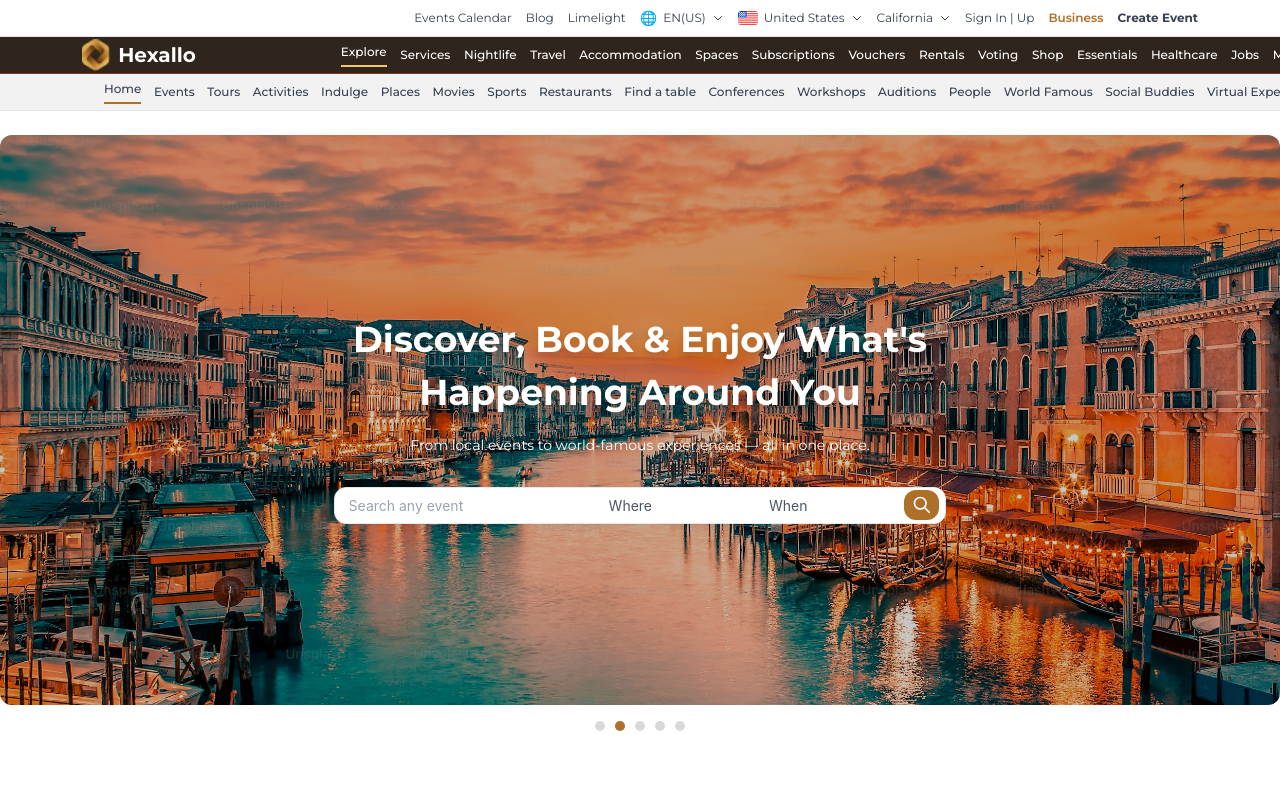
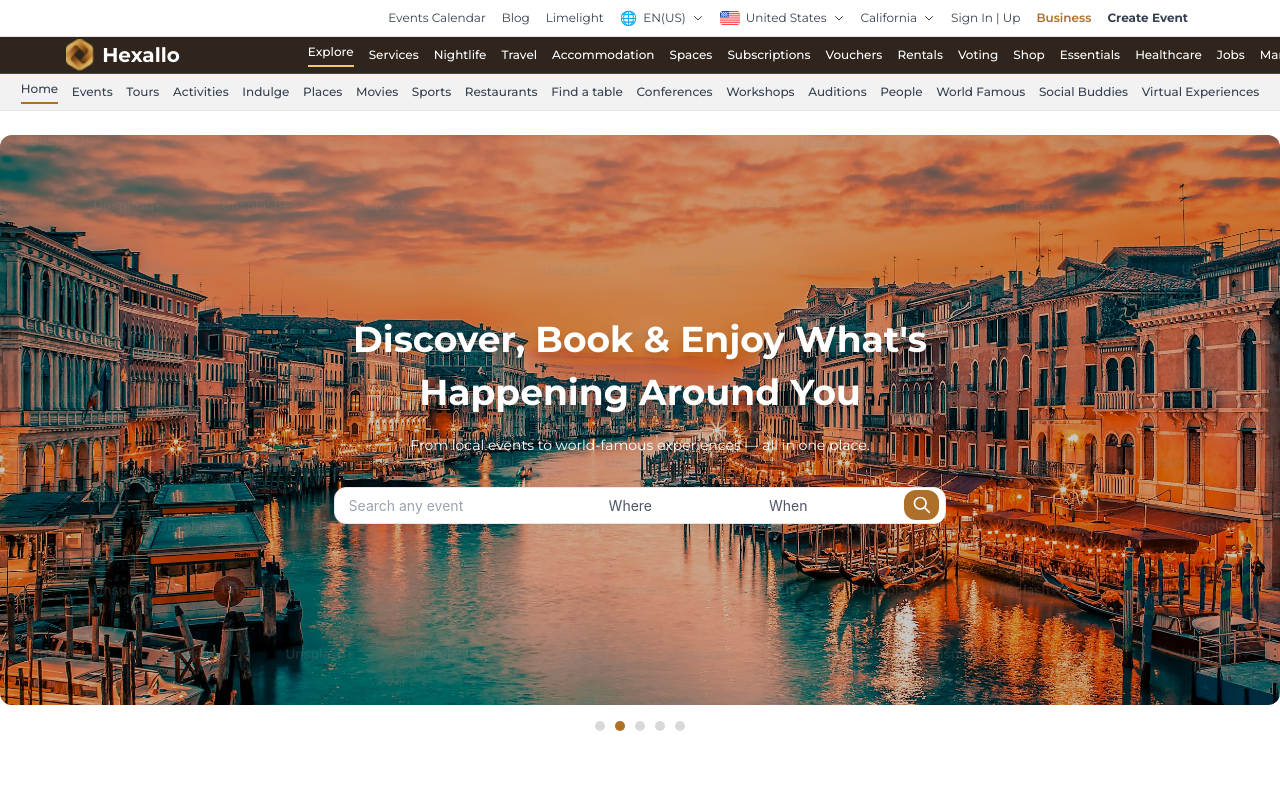
Before and after one commit to SabeehAhmed21/Hexallo-FE, a Next.js app: page / in a window 1280 px wide. Shown: the top 792 px of the page. Built offline with nearby package versions, Linux system fonts and the light colour scheme.

Commit message:
Update navigation spacing: MainNav logo margin-left to 50px, nav links margin-left to 128px, SubNav centered and consistent

```diff
--- a/components/organisms/MainNav.js
+++ b/components/organisms/MainNav.js
@@ -42,13 +42,13 @@ export default function MainNav({ isMobile = false, isInSidebar = false }) {
 
     // Desktop view
     return (
-        <nav className="bg-[#2f251d] border-b border-amber-900 h-[37px] pl-1 pr-1 md:pl-2 md:pr-2 lg:pl-3 lg:pr-3 xl:pl-3.5 xl:pr-3.5 2xl:pl-4 2xl:pr-4 flex items-center overflow-x-auto">
+        <nav className="bg-[#2f251d] border-b border-amber-900 h-[37px] flex items-center overflow-x-auto">
             <div className="max-w-[1920px] mx-auto flex items-center w-full min-w-0">
                 <Logo
                     textColor="text-white"
-                    className="ml-0 md:ml-[50px] lg:ml-[60px] xl:ml-[68px] 2xl:ml-[75px] flex-shrink-0"
+                    className="ml-0 md:ml-[50px] lg:ml-[60px] xl:ml-[50px] 2xl:ml-[50px] pl-1 md:pl-2 lg:pl-3 xl:pl-4 2xl:pl-4 flex-shrink-0"
                 />
-                <div className="flex items-center ml-[70px] lg:ml-[85px] xl:ml-[145px] 2xl:ml-[109px] gap-[0.6rem] lg:gap-[0.75rem] xl:gap-[0.85rem] 2xl:gap-[0.94rem] mr-0 md:mr-2 lg:mr-4 xl:mr-6 2xl:mr-8 flex-nowrap min-w-0">
+                <div className="flex items-center ml-[70px] lg:ml-[85px] xl:ml-[128px] 2xl:ml-[128px] gap-[0.6rem] lg:gap-[0.75rem] xl:gap-[0.94rem] 2xl:gap-[0.94rem] pr-1 md:pr-2 lg:pr-3 xl:pr-4 2xl:pr-4 mr-0 md:mr-[50px] lg:mr-[60px] xl:mr-[76px] 2xl:mr-[76px] flex-nowrap min-w-0">
                     <NavLink
                         active
                         className="text-white whitespace-nowrap flex-shrink-0"
--- a/components/organisms/SubNav.js
+++ b/components/organisms/SubNav.js
@@ -33,8 +33,9 @@ export default function SubNav({ isMobile = false, isInSidebar = false }) {
 
     // Desktop view
     return (
-        <nav className="bg-[#f2f2f2] border-b border-gray-200 h-[37px] px-1 md:px-2 lg:px-3 xl:px-3.5 2xl:px-4 flex items-center overflow-x-auto">
-            <div className="max-w-[1920px] mx-auto flex items-center ml-[65px] lg:ml-[80px] xl:ml-[90px] 2xl:ml-[99px] gap-[0.6rem] lg:gap-[0.7rem] xl:gap-[0.78rem] 2xl:gap-[0.85rem] flex-nowrap min-w-0">
+        <nav className="bg-[#f2f2f2] border-b border-gray-200 h-[37px] flex items-center overflow-x-auto">
+            <div className="max-w-[1920px] mx-auto flex items-center justify-center w-full min-w-0">
+                <div className="flex items-center gap-[0.85rem] flex-nowrap min-w-0">
                     <NavLink active className="whitespace-nowrap flex-shrink-0">
                         Home
                     </NavLink>
@@ -87,6 +88,7 @@ export default function SubNav({ isMobile = false, isInSidebar = false }) {
                         Virtual Experiences
                     </NavLink>
                 </div>
+            </div>
         </nav>
     );
 }
--- a/components/organisms/TopHeader.js
+++ b/components/organisms/TopHeader.js
@@ -73,9 +73,9 @@ export default function TopHeader({ isMobile = false, isInSidebar = false }) {
 
     // Desktop view
     return (
-        <div className="bg-white text-gray-700 h-[37px] px-1 md:px-2 lg:px-3 xl:px-3.5 2xl:px-4 border-b border-gray-200 flex items-center justify-end overflow-x-auto">
-            <div className="max-w-[1920px] w-full flex items-center justify-end min-w-0">
-                <div className="flex items-center gap-1 md:gap-2 lg:gap-2.5 xl:gap-3.5 2xl:gap-4 text-[9px] sm:text-[10px] md:text-[11px] lg:text-[12px] 2xl:text-[12px] mr-0 md:mr-[50px] lg:mr-[60px] xl:mr-[68px] 2xl:mr-[76px] flex-nowrap min-w-0">
+        <div className="bg-white text-gray-700 h-[37px] border-b border-gray-200 flex items-center overflow-x-auto">
+            <div className="max-w-[1920px] mx-auto w-full flex items-center justify-end min-w-0">
+                <div className="flex items-center gap-1 md:gap-2 lg:gap-2.5 xl:gap-4 2xl:gap-4 text-[9px] sm:text-[10px] md:text-[11px] lg:text-[12px] xl:text-[12px] 2xl:text-[12px] pr-1 md:pr-2 lg:pr-3 xl:pr-4 2xl:pr-4 mr-0 md:mr-[50px] lg:mr-[60px] xl:mr-[76px] 2xl:mr-[76px] flex-nowrap min-w-0">
                     <a
                         href="/events-calendar"
                         className="hover:text-hexallo-business transition-colors"
```
Lines whose indentation alone changed are shown as unchanged.
